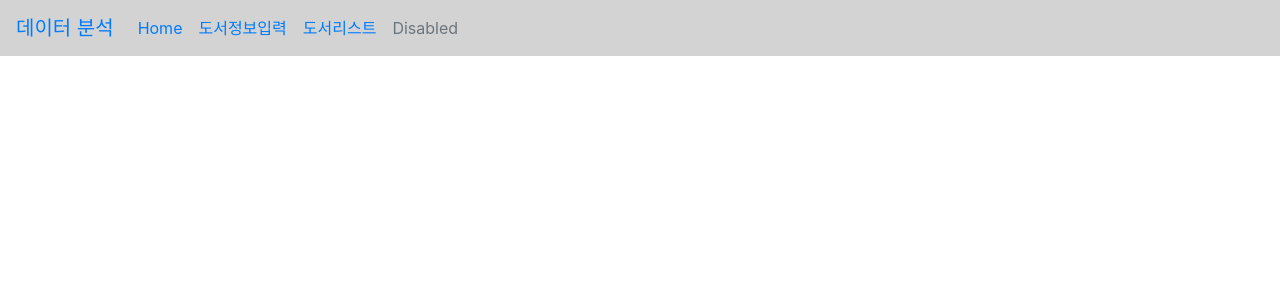
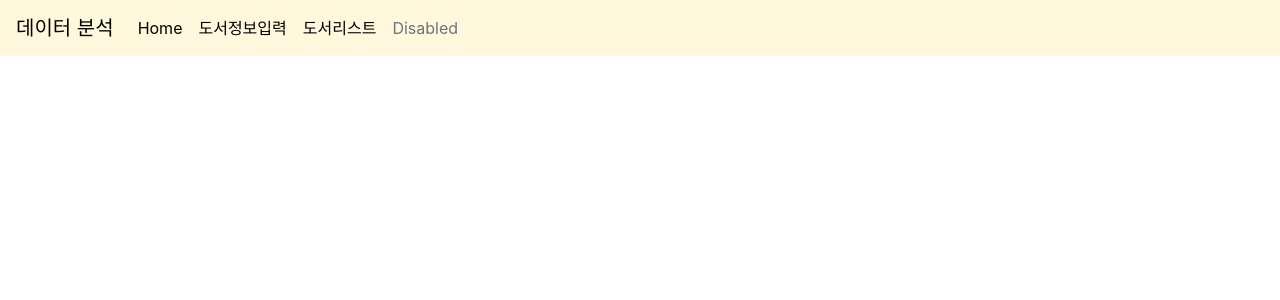
Before and after one commit to kangzinny3/pythonP, a Python web app: template flask/templates/default.html in a window 1280 px wide. Shown: the top 300 px of the page. Run offline with Jinja, Linux system fonts and the light colour scheme; the template is opened without the code that fills it, so the values that code supplies are empty; some libraries are stand-ins or nearby versions.

Commit message:
default.html

```diff
--- a/flask/templates/default.html
+++ b/flask/templates/default.html
@@ -11,21 +11,21 @@
     <title>{% block title %}{% endblock %}</title>
   </head>
   <body>
-        <nav class="navbar navbar-expand-lg navbar-navbar-light" style="background-color:lightgrey;">
-                <a class="navbar-brand" href="/">데이터 분석</a>
+        <nav class="navbar navbar-expand-lg navbar-navbar-light" style="background-color:cornsilk;">
+                <a class="navbar-brand" href="/" style="color: black">데이터 분석</a>
                 <button class="navbar-toggler" type="button" data-toggle="collapse" data-target="#navbarNav" aria-controls="navbarNav" aria-expanded="false" aria-label="Toggle navigation">
                   <span class="navbar-toggler-icon"></span>
                 </button>
                 <div class="collapse navbar-collapse" id="navbarNav">
                   <ul class="navbar-nav">
                     <li class="nav-item active">
-                      <a class="nav-link" href="/">Home <span class="sr-only">(current)</span></a>
+                      <a class="nav-link" href="/" style="color: black">Home <span class="sr-only">(current)</span></a>
                     </li>
                     <li class="nav-item">
-                      <a class="nav-link" href="/formtest">도서정보입력</a>
+                      <a class="nav-link" href="/formtest" style="color: black">도서정보입력</a>
                     </li>
                     <li class="nav-item">
-                      <a class="nav-link" href="/booklist">도서리스트</a>
+                      <a class="nav-link" href="/booklist" style="color: black">도서리스트</a>
                     </li>
                     <li class="nav-item">
                       <a class="nav-link disabled" href="#" tabindex="-1" aria-disabled="true">Disabled</a>
```
